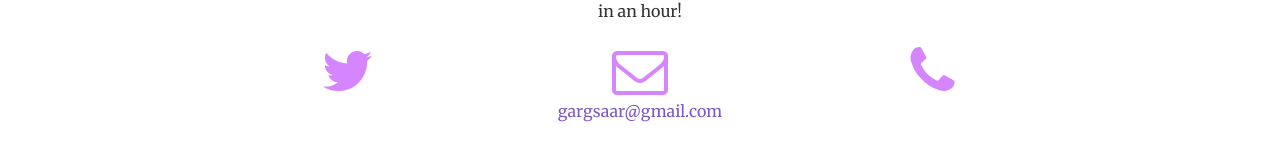
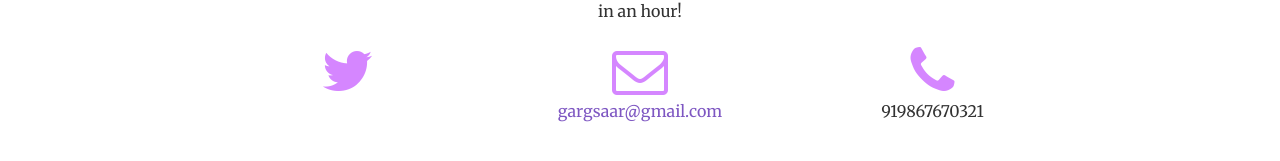
Before and after one commit to gargsaar/bluecollarjobs, a Jekyll site: the page built from index.html, in a window 1280 px wide and 900 px high, scrolled down 1533 px. Shown: the part 657-818 px from the top of the window. Built offline with Jekyll 4.4.1, drawn with Linux system fonts in a browser that asks for light colours.

Commit message:
Update _config.yml

```diff
--- a/_config.yml
+++ b/_config.yml
@@ -1,6 +1,7 @@
 # Site settings
 title: JobBook
 email: gargsaar@gmail.com
+phone: +919867670321
 description: > # this means to ignore newlines until "baseurl:"
 baseurl: "" # the subpath of your site, e.g. /blog/
 url: "" # the base hostname & protocol for your site
```
